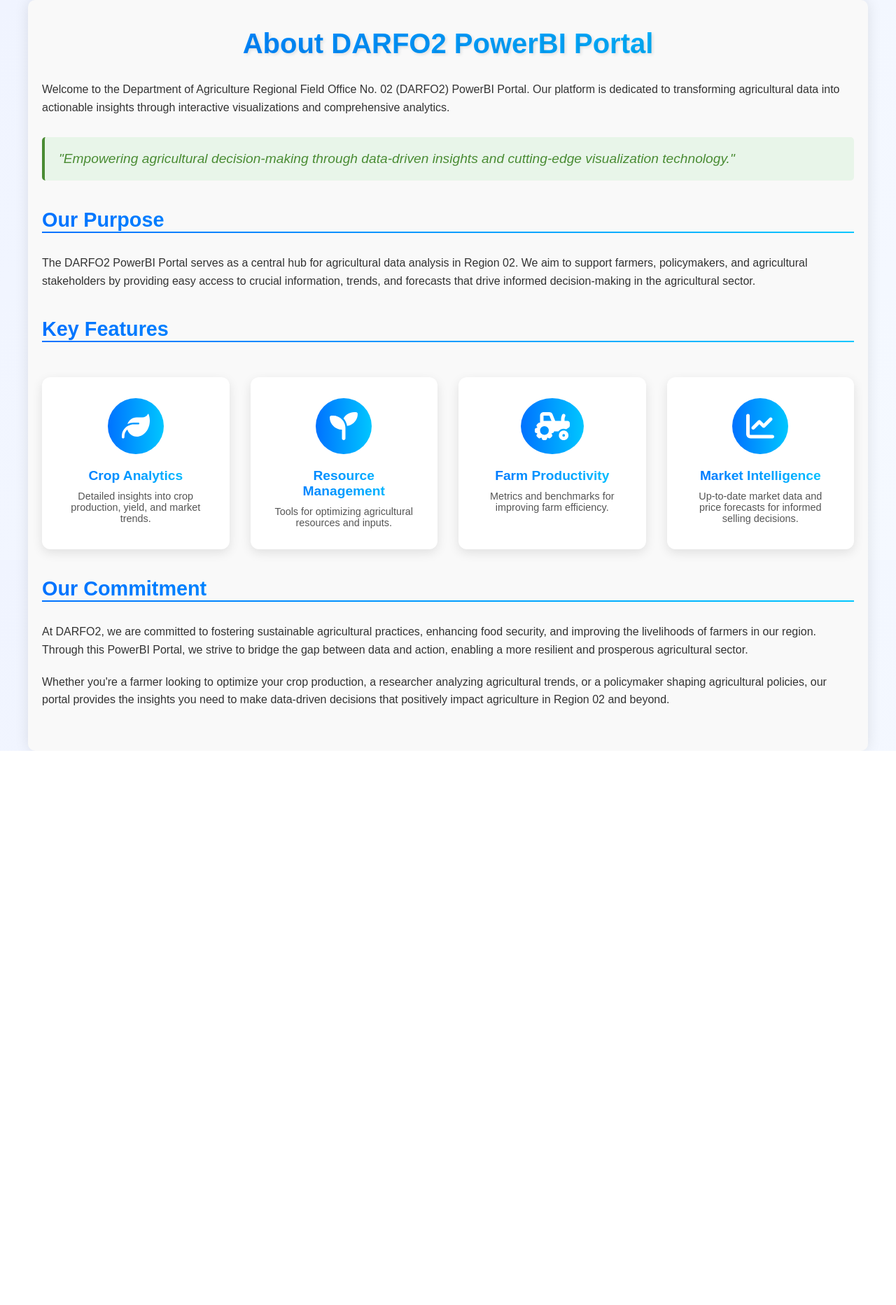
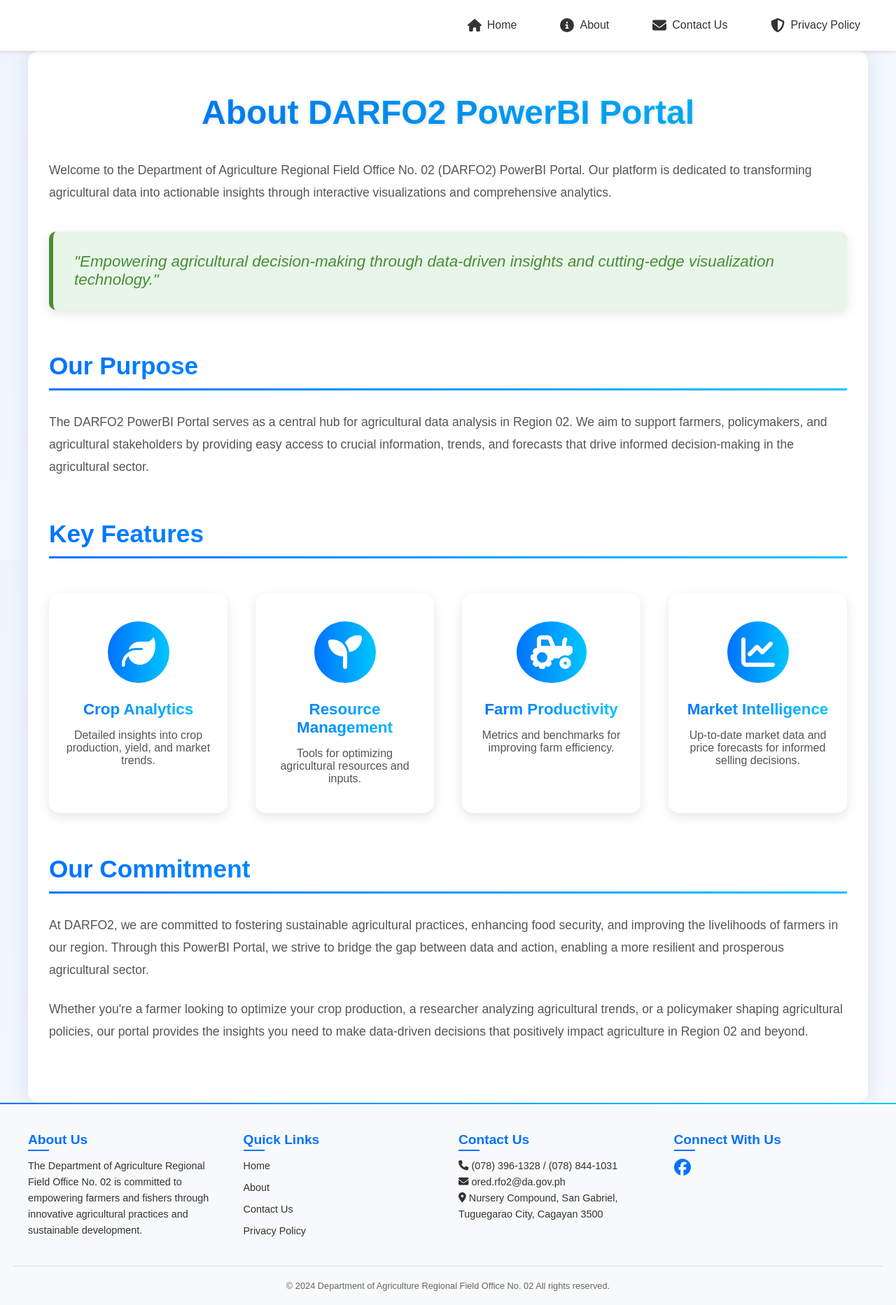
Before and after one commit to Kunada930/PowerBI, a React (Create React App) app: page /PowerBI/about in a window 1280 px wide. Shown: the whole page at 70% size. Before the commit the page ends 1073 px from the top, so only its background shows below. Built offline with nearby package versions, Linux system fonts and the light colour scheme.

Commit message:
re-design of the about page

```diff
--- a/src/components/about.jsx
+++ b/src/components/about.jsx
@@ -2,6 +2,10 @@
 import { FontAwesomeIcon } from '@fortawesome/react-fontawesome';
 import { faLeaf, faSeedling, faTractor, faChartLine } from '@fortawesome/free-solid-svg-icons';
 import styled from 'styled-components';
+import { faPhone, faEnvelope, faMapMarkerAlt, faHome, faInfoCircle, faShieldAlt, faBars } from '@fortawesome/free-solid-svg-icons';
+import { faFacebook } from '@fortawesome/free-brands-svg-icons';
+import { Link, useLocation } from 'react-router-dom';
+import { useState } from 'react';
 
 const gradientText = `
   background: linear-gradient(90deg, #0072ff, #00c6ff);
@@ -11,73 +15,78 @@
 
 const gradientLine = `
   background: linear-gradient(90deg, #0072ff, #00c6ff);
-  height: 2px;
+  height: 3px;
 `;
 
 const AboutContainer = styled.div`
   max-width: 1200px;
   margin: 0 auto;
-  padding: 40px 20px;
-  font-family: 'Arial', 'Roboto', sans-serif;
+  padding: 60px 30px;
+  font-family: 'Poppins', sans-serif;
   color: #333;
-  background-color: #f9f9f9;
-  border-radius: 10px;
-  box-shadow: 0 0 20px rgba(0, 0, 0, 0.1);
+  background-color: #ffffff;
+  border-radius: 15px;
+  box-shadow: 0 0 30px rgba(0, 0, 0, 0.1);
 `;
 
 const Header = styled.h1`
-  font-size: 2.5rem;
+  font-size: 3rem;
   text-align: center;
-  margin-bottom: 30px;
+  margin-bottom: 40px;
+  ${gradientText}
   text-shadow: 2px 2px 4px rgba(0, 0, 0, 0.1);
-  ${gradientText}
 `;
 
 const SubHeader = styled.h2`
-  font-size: 1.8rem;
-  margin-top: 40px;
-  margin-bottom: 20px;
+  font-size: 2.2rem;
+  margin-top: 60px;
+  margin-bottom: 30px;
   ${gradientText}
   position: relative;
-  padding-bottom: 10px;
+  padding-bottom: 15px;
 
   &:after {
     content: '';
     display: block;
     width: 100%;
     ${gradientLine}
+    position: absolute;
+    bottom: 0;
+    left: 0;
   }
 `;
 
 const Paragraph = styled.p`
-  font-size: 1rem;
-  line-height: 1.6;
-  margin-bottom: 20px;
+  font-size: 1.1rem;
+  line-height: 1.8;
+  margin-bottom: 25px;
+  color: #555;
 `;
 
 const MissionStatement = styled.blockquote`
-  font-size: 1.2rem;
+  font-size: 1.4rem;
   font-style: italic;
   color: #4a8c34;
-  border-left: 4px solid #4a8c34;
-  padding: 20px;
-  margin: 30px 0;
+  border-left: 6px solid #4a8c34;
+  padding: 30px;
+  margin: 40px 0;
   background-color: #e8f5e9;
-  border-radius: 5px;
+  border-radius: 10px;
+  box-shadow: 0 5px 15px rgba(0, 0, 0, 0.1);
 `;
 
 const FeatureGrid = styled.div`
   display: grid;
-  grid-template-columns: repeat(auto-fit, minmax(220px, 1fr));
-  gap: 30px;
-  margin-top: 40px;
+  grid-template-columns: repeat(auto-fit, minmax(250px, 1fr));
+  gap: 40px;
+  margin-top: 50px;
 `;
 
 const FeatureItem = styled.div`
   text-align: center;
-  padding: 30px;
+  padding: 40px 20px;
   background-color: #ffffff;
-  border-radius: 12px;
+  border-radius: 15px;
   transition: all 0.3s ease;
   box-shadow: 0 5px 15px rgba(0, 0, 0, 0.1);
 
@@ -88,12 +97,12 @@
 `;
 
 const FeatureIcon = styled(FontAwesomeIcon)`
-  font-size: 2.5rem;
+  font-size: 3rem;
   color: #ffffff;
   background: linear-gradient(90deg, #0072ff, #00c6ff);
   padding: 20px;
   border-radius: 50%;
-  margin-bottom: 20px;
+  margin-bottom: 25px;
   transition: all 0.3s ease;
 
   ${FeatureItem}:hover & {
@@ -102,19 +111,100 @@
 `;
 
 const FeatureTitle = styled.h3`
-  font-size: 1.2rem;
+  font-size: 1.4rem;
   color: #2c5e1a;
-  margin-bottom: 10px;
+  margin-bottom: 15px;
   ${gradientText}
 `;
 
 const FeatureDescription = styled.p`
-  font-size: 0.9rem;
+  font-size: 1rem;
   color: #555;
 `;
 
+
+// Navbar component
+const Navbar = () => {
+    const [isMenuOpen, setIsMenuOpen] = useState(false);
+    const location = useLocation();
+
+    const toggleMenu = () => {
+      setIsMenuOpen(!isMenuOpen);
+    };
+
+    const isActive = (path) => {
+      return location.pathname === path ? 'active' : '';
+    };
+
+    return (
+      <nav className="navbar">
+        <div className="navbar-title">
+        </div>
+        <div className="hamburger" onClick={toggleMenu}>
+          <FontAwesomeIcon icon={faBars} />
+        </div>
+        <div className={`navbar-links ${isMenuOpen ? 'open' : ''}`}>
+          <Link to="/" className={`nav-link ${isActive('/')}`}>
+            <FontAwesomeIcon icon={faHome} className="nav-icon" />
+            Home
+          </Link>
+          <Link to="/about" className={`nav-link ${isActive('/about')}`}>
+            <FontAwesomeIcon icon={faInfoCircle} className="nav-icon" />
+            About
+          </Link>
+          <Link to="/contact" className={`nav-link ${isActive('/contact')}`}>
+            <FontAwesomeIcon icon={faEnvelope} className="nav-icon" />
+            Contact Us
+          </Link>
+          <Link to="/privacy" className={`nav-link ${isActive('/privacy')}`}>
+            <FontAwesomeIcon icon={faShieldAlt} className="nav-icon" />
+            Privacy Policy
+          </Link>
+        </div>
+      </nav>
+    );
+  };
+
+  // Footer component
+  const Footer = () => (
+    <footer className="footer">
+      <div className="footer-content">
+        <div className="footer-section">
+          <h4>About Us</h4>
+          <p>The Department of Agriculture Regional Field Office No. 02 is committed to empowering farmers and fishers through innovative agricultural practices and sustainable development.</p>
+        </div>
+        <div className="footer-section">
+          <h4>Quick Links</h4>
+          <ul>
+            <li><Link to="/">Home</Link></li>
+            <li><Link to="/about">About</Link></li>
+            <li><a href="https://www.google.com/error">Contact Us</a></li>
+            <li><a href="https://www.google.com/error">Privacy Policy</a></li>
+          </ul>
+        </div>
+        <div className="footer-section">
+          <h4>Contact Us</h4>
+          <p><FontAwesomeIcon icon={faPhone} /> (078) 396-1328 / (078) 844-1031</p>
+          <p><FontAwesomeIcon icon={faEnvelope} /> ored.rfo2@da.gov.ph</p>
+          <p><FontAwesomeIcon icon={faMapMarkerAlt} /> Nursery Compound, San Gabriel, Tuguegarao City, Cagayan 3500</p>
+        </div>
+        <div className="footer-section">
+          <h4>Connect With Us</h4>
+          <div className="social-icons">
+            <a href="https://www.facebook.com/daregion2official" aria-label="Facebook"><FontAwesomeIcon icon={faFacebook} /></a>
+          </div>
+        </div>
+      </div>
+      <div className="footer-bottom">
+        <p>&copy; 2024 Department of Agriculture Regional Field Office No. 02 All rights reserved.</p>
+      </div>
+    </footer>
+  );
+
 const AboutPage = () => {
   return (
+    <div>
+        <Navbar/>
     <AboutContainer>
       <Header>About DARFO2 PowerBI Portal</Header>
 
@@ -172,6 +262,8 @@
         data-driven decisions that positively impact agriculture in Region 02 and beyond.
       </Paragraph>
     </AboutContainer>
+    <Footer/>
+    </div>
   );
 };
 
--- a/src/components/page.jsx
+++ b/src/components/page.jsx
@@ -15,7 +15,7 @@
 import { faHome, faInfoCircle, faPhone, faEnvelope, faMapMarkerAlt, faShieldAlt, faBars } from '@fortawesome/free-solid-svg-icons';
 import styled from 'styled-components'
 import { faFacebook } from '@fortawesome/free-brands-svg-icons';
-import { Link } from 'react-router-dom';
+import { Link, useLocation } from 'react-router-dom';
 import { ReactTyped } from 'react-typed'
 
 
@@ -46,12 +46,17 @@
   }
 `
 
-//Navbar code
+//Navbar component
 const Navbar = () => {
   const [isMenuOpen, setIsMenuOpen] = useState(false);
+  const location = useLocation();
 
   const toggleMenu = () => {
     setIsMenuOpen(!isMenuOpen);
+  };
+
+  const isActive = (path) => {
+    return location.pathname === path ? 'active' : '';
   };
 
   return (
@@ -62,29 +67,29 @@
         <FontAwesomeIcon icon={faBars} />
       </div>
       <div className={`navbar-links ${isMenuOpen ? 'open' : ''}`}>
-        <Link to = "/">
+        <Link to="/" className={`nav-link ${isActive('/')}`}>
           <FontAwesomeIcon icon={faHome} className="nav-icon" />
           Home
         </Link>
-        <Link to="/about">
+        <Link to="/about" className={`nav-link ${isActive('/about')}`}>
           <FontAwesomeIcon icon={faInfoCircle} className="nav-icon" />
           About
-          </Link>
-        <Link to="https://www.google.com/error">
+        </Link>
+        <Link to="/contact" className={`nav-link ${isActive('/contact')}`}>
           <FontAwesomeIcon icon={faEnvelope} className="nav-icon" />
           Contact Us
-          </Link>
-        <Link to="https://www.google.com/error">
+        </Link>
+        <Link to="/privacy" className={`nav-link ${isActive('/privacy')}`}>
           <FontAwesomeIcon icon={faShieldAlt} className="nav-icon" />
           Privacy Policy
-          </Link>
+        </Link>
       </div>
     </nav>
   );
 };
 
 
-//Footer code
+//Footer component
 const Footer = () => (
   <footer className="footer">
     <div className="footer-content">
@@ -120,7 +125,7 @@
   </footer>
 );
 
-// Hero effect
+// Hero component
 const Hero = () => {
   return (
     <div className="hero-section">
--- a/src/styles/page.css
+++ b/src/styles/page.css
@@ -191,6 +191,8 @@
 
       .navbar-links a:active {
         transform: scale(0.95);
+        background-color: rgba(255, 255, 255, 0.2);
+        color: #00c6ff;
       }
 
       .hamburger {
```
Also changed, not shown: 7 other files (tests, documents, lock files or other folders).
